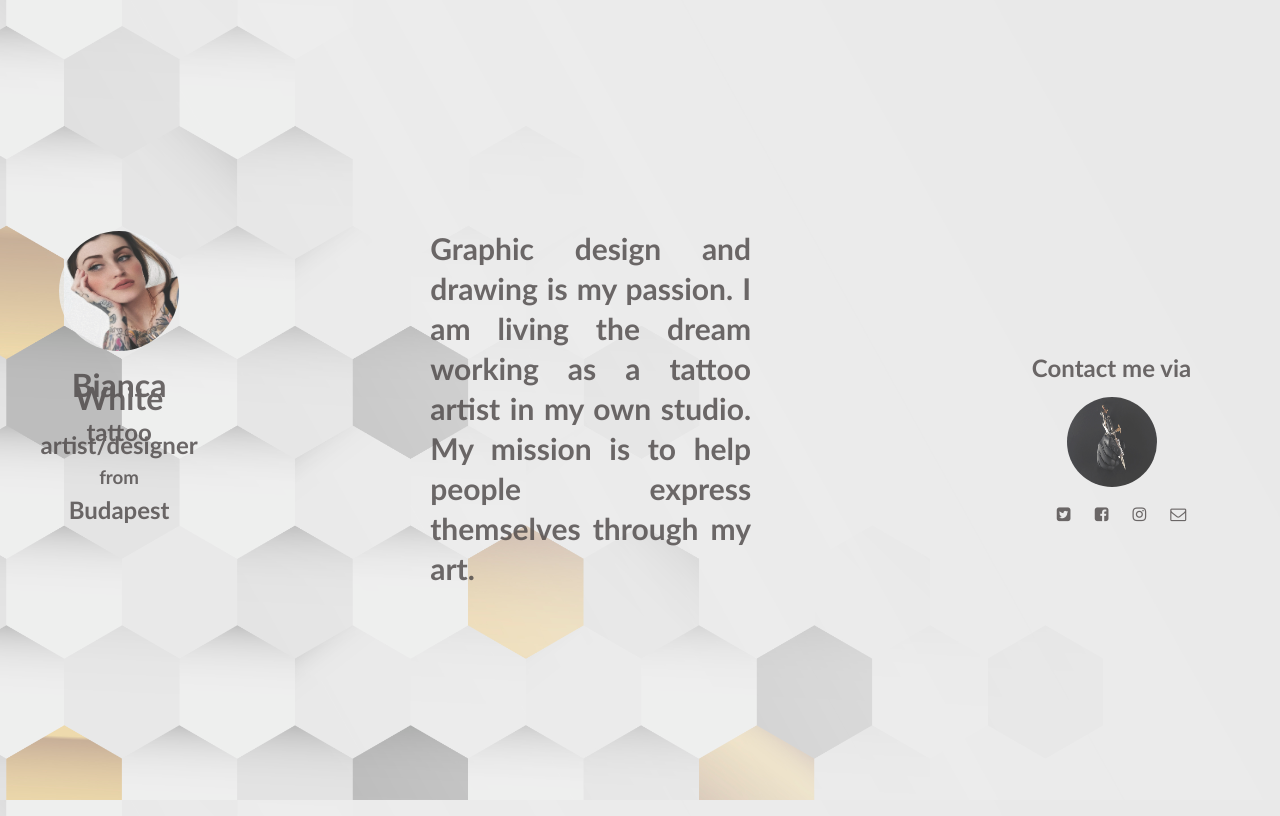
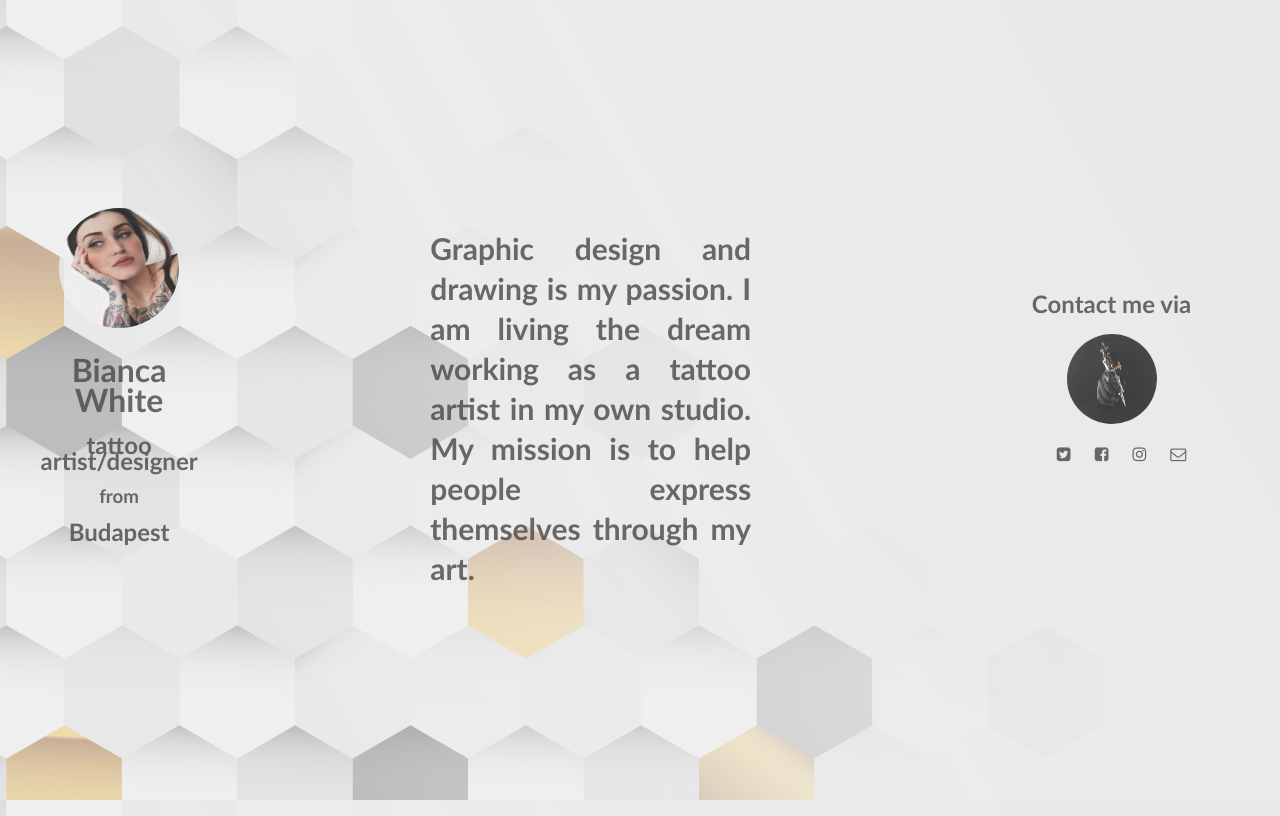
Before and after one commit to zkriszta/aboutme, a plain HTML site: page index.html in a window 1280 px wide. Drawn offline with Linux system fonts and the light colour scheme.

Commit message:
add style.css

```diff
--- a/style.css
+++ b/style.css
@@ -1,6 +1,5 @@
 #profile-card, #content, #contact {
     width: 700px;
-    max-width: calc(100vw-10px);
     text-align: center;
     color: rgb(75, 70, 70)
 }
@@ -35,11 +34,14 @@ img:hover {
 }
 
 #name-headline {
-    line-height: 80%;
+    line-height: 100%;
     margin-bottom: 5%;
     font-family:'Gill Sans', 'Gill Sans MT', Calibri, 'Trebuchet MS', sans-serif;
 }
 
+h1{
+    line-height: 30px;
+}
 ul {
     list-style-type: none;
 }
@@ -75,7 +77,6 @@ body {
 #content {
     text-align: justify;
     font-size: 20px;
-    line-height: 1.5;
     line-height: 200%;
     font-family: 'Gill Sans', 'Gill Sans MT', Calibri, 'Trebuchet MS', sans-serif;
     margin-left: 200px;
@@ -107,8 +108,8 @@ body {
 #contact {
     align-items: center;
     justify-content: center;
-    line-height: 90%;
-    margin-bottom: -5%;
+    line-height: 110%;
+    margin-bottom: 5%;
     font-family: 'Gill Sans', 'Gill Sans MT', Calibri, 'Trebuchet MS', sans-serif;
 }
 
```
